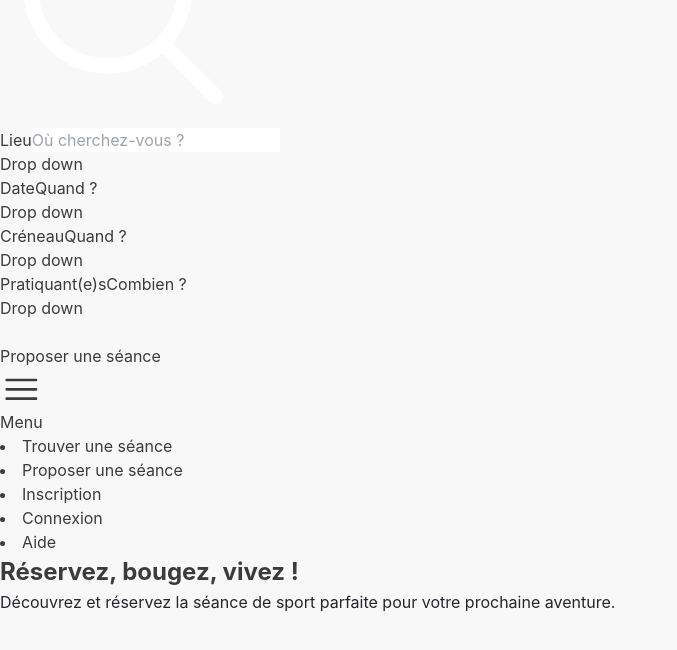
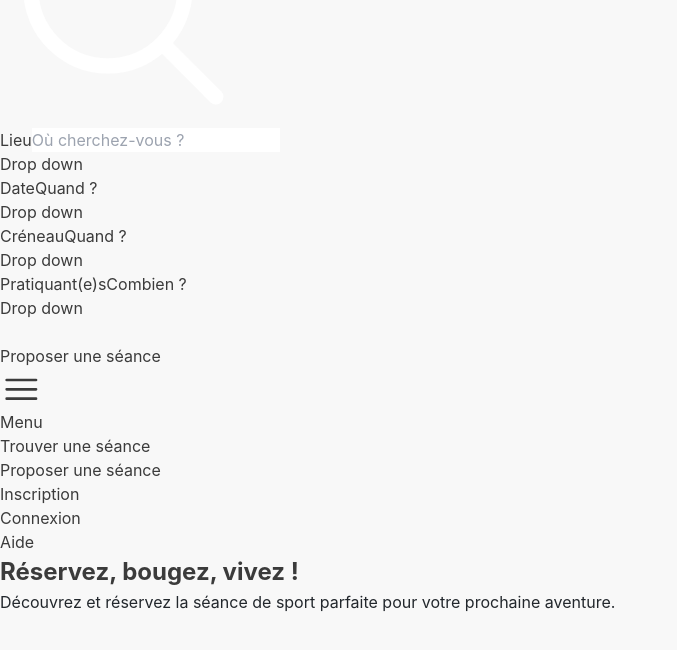
Before and after one commit to tommy-pellerin/keella_v3, a React (Vite) app: page / in a window 1280 px wide. Both pictures are taken after a click on the button "Menu". Shown: the part 448-1098 px from the top of the page, without its empty margins (0-677 px from the left). Built offline with nearby package versions, Linux system fonts and the light colour scheme.

Commit message:
drop down ok

```diff
--- a/src/components/navbar/navLinks.tsx
+++ b/src/components/navbar/navLinks.tsx
@@ -1,29 +1,39 @@
+import { useState } from "react";
+import { Link } from 'react-router-dom';
 // Map of links to display in the side navigation.
 // Depending on the size of the application, this would be stored in a database.
 const links = [
-  { name: 'Trouver une séance', href: '/workouts' },
-  { name: 'Proposer une séance', href: '/' },
-  { name: 'Inscription', href: '/sign-up' },
-  { name: 'Connexion', href: '/sign-in' },
-  { name: 'Aide', href: '/help' },
+  { name: 'Trouver une séance', href: '/workouts', authRequired: false },
+  { name: 'Proposer une séance', href: '/', authRequired: false },
+  { name: 'Inscription', href: '/sign-up', authRequired: false },
+  { name: 'Connexion', href: '/sign-in', authRequired: false },
+  { name: 'Messages', href: '/messages', authRequired: true },
+  { name: 'Mon compte', href: '/my-account', authRequired: true },
+  { name: 'Mes annonces', href: '/my-account', authRequired: true },
+  { name: 'Mes réservations', href: '/my-account', authRequired: true },
+  { name: 'Déconnexion', href: '/', authRequired: true },
+  { name: 'Aide', href: '/help', authRequired: false },
+
 ];
 
-export default function NavLinks() {
+export default function NavLinks({ closeMenu }) {
+  const [isAuthenticated, setIsAuthenticated] = useState(false); // Simulate the auth state
+
+  // Filter links based on the authentication state
+  const filteredLinks = links.filter(link => {
+    // Show "authRequired" links only if authenticated, or non-authRequired otherwise
+    return isAuthenticated ? true : !link.authRequired;
+  });
 
   return (
-    <>
-      {links.map((link) => {
-        return (
-          <li key={link.name} className="list-none hover:bg-gray-400 p-3 md:pr-20">
-            <a
-
-              href={link.href}
-            >
-              {link.name}
-            </a>
-          </li>
-        );
-      })}
-    </>
+    <ul>
+      {filteredLinks.map((link) => (
+        <li key={link.name} className="list-none hover:bg-gray-400">
+          <Link to={link.href} className="block w-full h-full p-3 md:pr-10"  onClick={closeMenu}>
+            {link.name}
+          </Link>
+        </li>
+      ))}
+    </ul>
   );
 }
--- a/src/components/navbar/navbar.tsx
+++ b/src/components/navbar/navbar.tsx
@@ -66,6 +66,9 @@ export default function Navbar() {
     setIsScrolling(false); // Empêcher immédiatement le scroll de modifier l'état
   };
 
+  const toggleMenu = () => {
+    setIsMenuOpen(!isMenuOpen);
+  };
 
   return (
 
@@ -79,7 +82,7 @@ export default function Navbar() {
         />
       </Link>
 
-      <div>
+      <div className="hidden md:flex justify-center items-center gap-5">
         <button className={`${toggleSearch ? "hidden" : "button-no-color "}`} onClick={() => handleToggleSearch()}>
           <span>Rechercher une séance de sport</span>
           <div className="rounded-full bg-blue-500 h-full w-8">
@@ -94,7 +97,7 @@ export default function Navbar() {
         <Link to="/" className={`${toggleSearch ? "hidden" : "button-primary-small"}`}>Proposer une séance</Link>
       </div>
 
-        <button className="flex justify-center items-center border border-gray-500 rounded-xl" onClick={()=>setIsMenuOpen(!isMenuOpen)}>
+        <button className="flex justify-center items-center border border-gray-500 rounded-xl" onClick={()=>toggleMenu()}>
           <div>
             <svg xmlns="http://www.w3.org/2000/svg" fill="none" viewBox="0 0 24 24" strokeWidth={1.5} stroke="currentColor" className="size-6">
               <path strokeLinecap="round" strokeLinejoin="round" d="M3.75 6.75h16.5M3.75 12h16.5m-16.5 5.25h16.5" />
@@ -109,7 +112,7 @@ export default function Navbar() {
           <div
             className="absolute top-full left-0 w-full bg-white rounded-lg shadow-lg py-2 text-center md:w-auto md:right-10 md:top-full md:left-auto md:text-left"
           >
-            <NavLinks /> {/* Composant pour les liens du menu */}
+            <NavLinks closeMenu={toggleMenu}/>
           </div>
         )}
 
```
